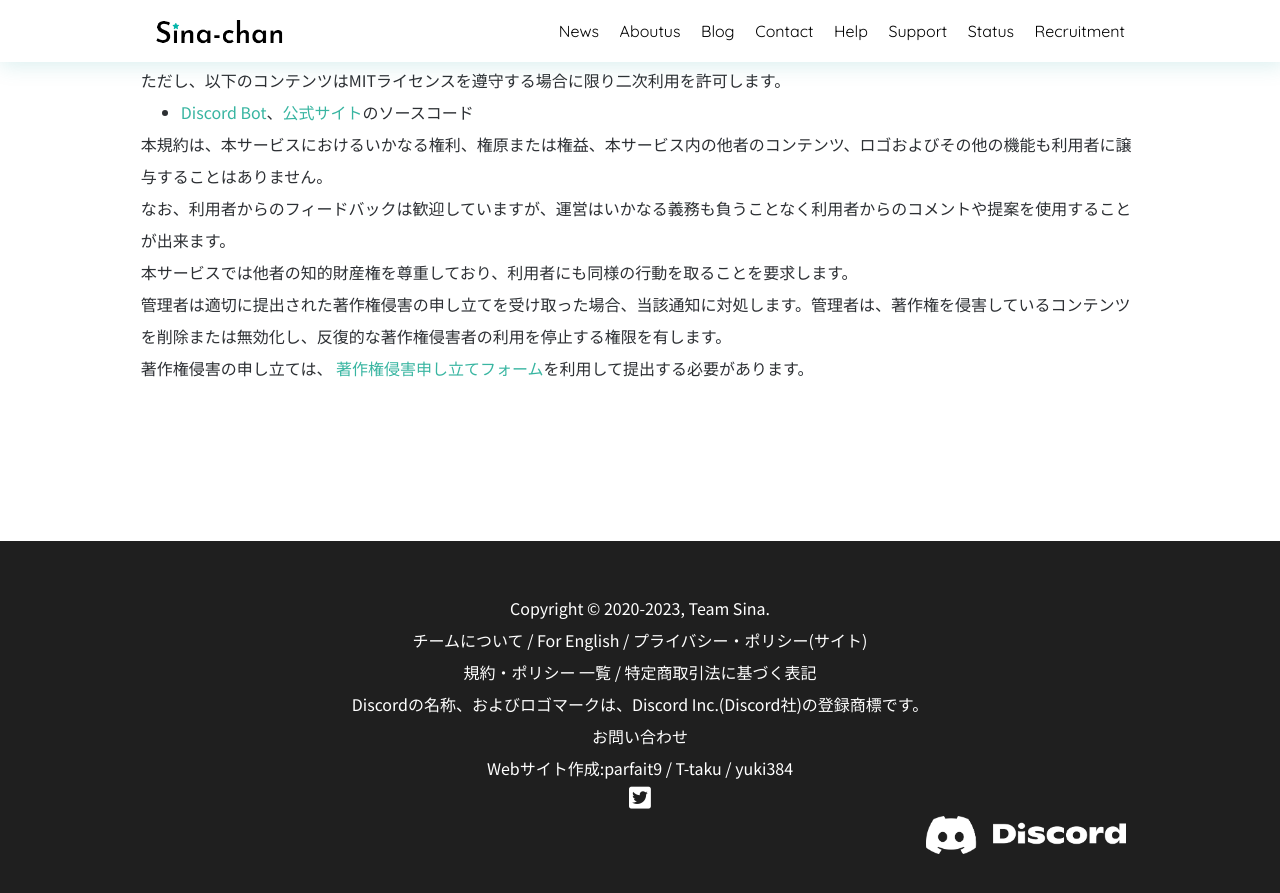
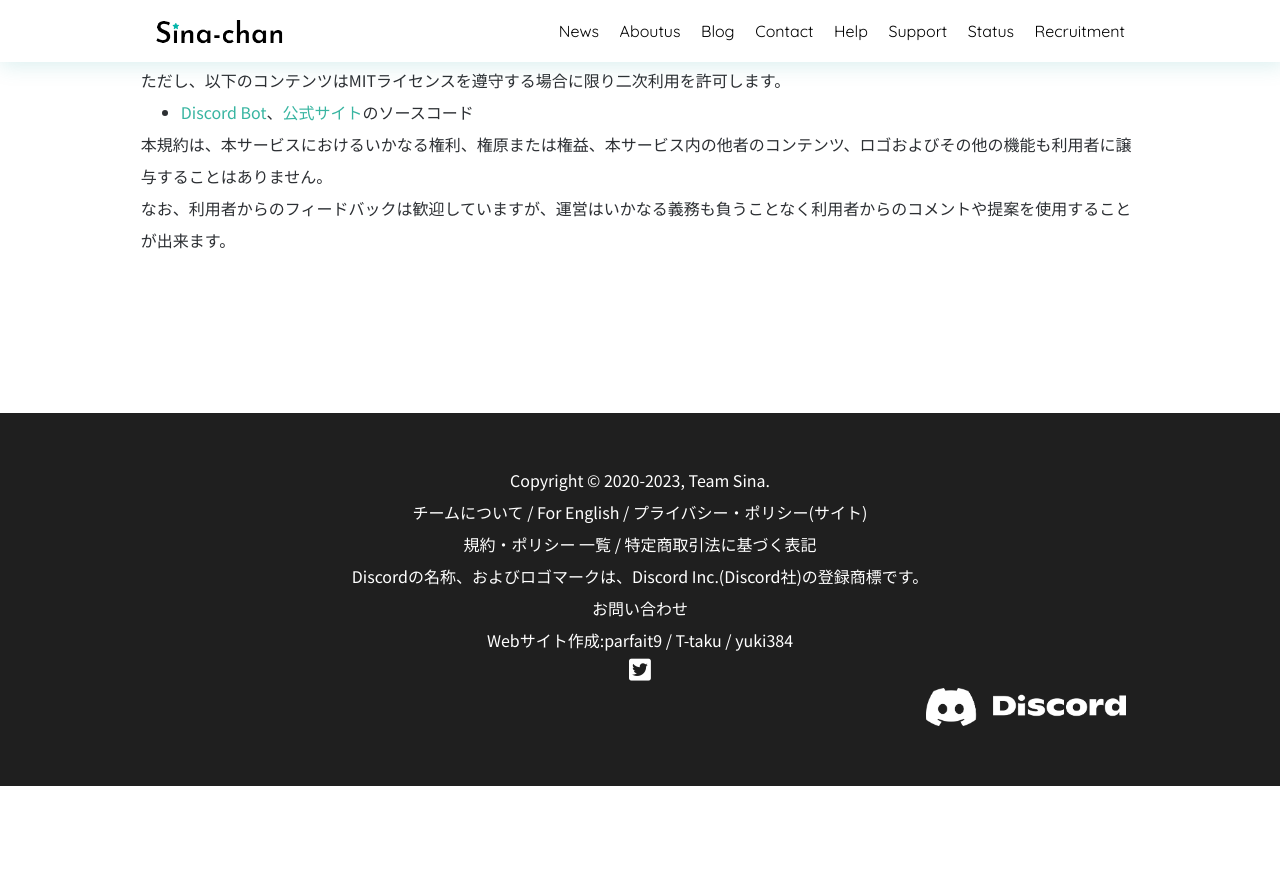
Before and after one commit to SinaKitagami/sinakitagami.github.io, a Jekyll site: the page built from _posts/legal/2023-06-28-tos.md, in a window 1280 px wide and 900 px high, scrolled down 2542 px. Shown: the top 893 px of the window. Built offline with Jekyll 4.4.1, drawn with Linux system fonts in a browser that asks for light colours; nearby versions of some CDN libraries; a script that is not in the unit is left out; after the commit the page ends 3328 px from its top, so only the background shows below that.

Commit message:
Update 2023-06-28-tos.md

```diff
--- a/_posts/legal/2023-06-28-tos.md
+++ b/_posts/legal/2023-06-28-tos.md
@@ -97,6 +97,3 @@ categories:
 - <a href="https://github.com/SinaKitagami/program-team/blob/master/LICENSE" class="a-orange">Discord Bot</a>、<a href="https://github.com/SinaKitagami/sinakitagami.github.io/blob/master/LICENSE" class="a-orange">公式サイト</a>のソースコード
 
 本規約は、本サービスにおけるいかなる権利、権原または権益、本サービス内の他者のコンテンツ、ロゴおよびその他の機能も利用者に譲与することはありません。<br>なお、利用者からのフィードバックは歓迎していますが、運営はいかなる義務も負うことなく利用者からのコメントや提案を使用することが出来ます。
-
-本サービスでは他者の知的財産権を尊重しており、利用者にも同様の行動を取ることを要求します。<br>管理者は適切に提出された著作権侵害の申し立てを受け取った場合、当該通知に対処します。管理者は、著作権を侵害しているコンテンツを削除または無効化し、反復的な著作権侵害者の利用を停止する権限を有します。<br>著作権侵害の申し立ては、
-<a href="https://forms.gle/tzMP1UctPv8rYEEH8" class="a-orange">著作権侵害申し立てフォーム</a>を利用して提出する必要があります。
```
